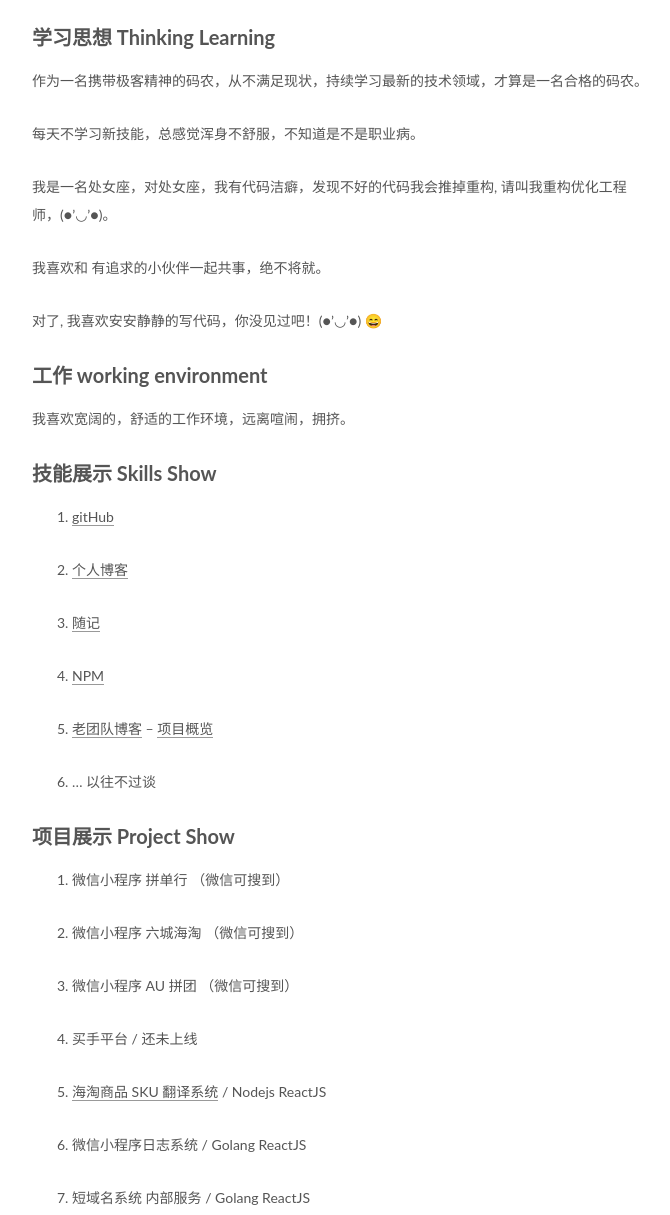
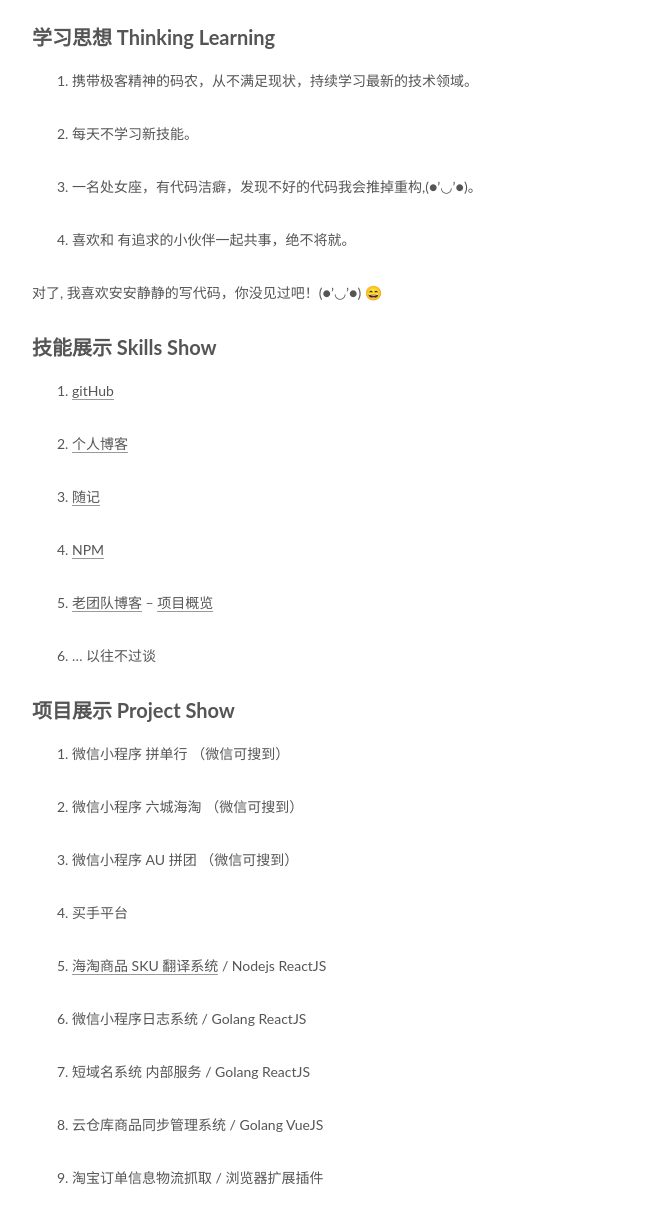
Before and after one commit to zanjs/zanjs.github.io, a plain HTML site: page about/index.html in a window 1280 px wide. Shown: the part 1309-2524 px from the top of the page, without its empty margins (428-1098 px from the left). Drawn offline with Linux system fonts and the light colour scheme; a web font is replaced by a local one.

Commit message:
Site updated: 2018-03-02 17:43:07

```diff
--- a/about/index.html
+++ b/about/index.html
@@ -93,7 +93,7 @@
 <meta property="og:description" content="一句话 Hello ! 大家好！ 我叫赞生，（90后）小小码农一枚！专注前端领域, 是的我是一名全栈前端架构师（前端打杂 (●’◡’●)）。   更新时间 写在一个阳光普照的过晌午时间。 2017年12月13日  介绍一下自己 主攻前端和NodeJS开发，5年+web前端开发经验，呆过大公司和小团队，带领团队利用最新技术解决业务快速发展过程中的各种业务场景问题。熟悉后端开发，有多个 API 服务，">
 <meta property="og:locale" content="zh-Hans">
 <meta property="og:image" content="https://assetcdn.500px.org/assets/home/home_cover-86eea8a3203efdf9e70a1712d8f6742e.jpg">
-<meta property="og:updated_time" content="2018-03-02T09:40:52.105Z">
+<meta property="og:updated_time" content="2018-03-02T09:42:48.451Z">
 <meta name="twitter:card" content="summary">
 <meta name="twitter:title" content="about">
 <meta name="twitter:description" content="一句话 Hello ! 大家好！ 我叫赞生，（90后）小小码农一枚！专注前端领域, 是的我是一名全栈前端架构师（前端打杂 (●’◡’●)）。   更新时间 写在一个阳光普照的过晌午时间。 2017年12月13日  介绍一下自己 主攻前端和NodeJS开发，5年+web前端开发经验，呆过大公司和小团队，带领团队利用最新技术解决业务快速发展过程中的各种业务场景问题。熟悉后端开发，有多个 API 服务，">
@@ -276,12 +276,17 @@
 <p>运维辅助为 <code>Linux</code> 打 <code>Call</code> ,  使用 <code>Linux</code> 系统多年。</p>
 <p>懒作做：我很懒，因为我喜欢自动化, 重复性的东西，我都喜欢 写自动脚本去帮我完成， 是的就是这么任性。</p>
 <p>喜欢面向 纯函数式编程思想, 崇尚 <code>Haskell</code>。</p>
-<h2 id="学习思想-Thinking-Learning"><a href="#学习思想-Thinking-Learning" class="headerlink" title="学习思想 Thinking Learning"></a>学习思想 Thinking Learning</h2><p>作为一名携带极客精神的码农，从不满足现状，持续学习最新的技术领域，才算是一名合格的码农。</p>
-<p>每天不学习新技能，总感觉浑身不舒服，不知道是不是职业病。</p>
-<p>我是一名处女座，对处女座，我有代码洁癖，发现不好的代码我会推掉重构, 请叫我重构优化工程师，(●’◡’●)。</p>
-<p>我喜欢和 有追求的小伙伴一起共事，绝不将就。</p>
+<h2 id="学习思想-Thinking-Learning"><a href="#学习思想-Thinking-Learning" class="headerlink" title="学习思想 Thinking Learning"></a>学习思想 Thinking Learning</h2><ol>
+<li><p>携带极客精神的码农，从不满足现状，持续学习最新的技术领域。</p>
+</li>
+<li><p>每天不学习新技能。</p>
+</li>
+<li><p>一名处女座，有代码洁癖，发现不好的代码我会推掉重构,(●’◡’●)。</p>
+</li>
+<li><p>喜欢和 有追求的小伙伴一起共事，绝不将就。</p>
+</li>
+</ol>
 <p>对了, 我喜欢安安静静的写代码，你没见过吧！(●’◡’●) 😄</p>
-<h2 id="工作-working-environment"><a href="#工作-working-environment" class="headerlink" title="工作 working environment"></a>工作 working environment</h2><p>我喜欢宽阔的，舒适的工作环境，远离喧闹，拥挤。</p>
 <h2 id="技能展示-Skills-Show"><a href="#技能展示-Skills-Show" class="headerlink" title="技能展示 Skills Show"></a>技能展示 Skills Show</h2><ol>
 <li><p><a href="https://github.com/zanjs" target="_blank" rel="external">gitHub</a></p>
 </li>
@@ -303,7 +308,7 @@
 </li>
 <li><p>微信小程序 AU 拼团 （微信可搜到）</p>
 </li>
-<li><p>买手平台 / 还未上线</p>
+<li><p>买手平台</p>
 </li>
 <li><p><a href="http://translate.anla.io" target="_blank" rel="external">海淘商品 SKU 翻译系统</a> / Nodejs ReactJS</p>
 </li>
@@ -319,7 +324,7 @@
 </li>
 <li><p><a href="http://www.brightpowersh.com/" target="_blank" rel="external">英文企业网站</a> / 响应式网站 / PHP JS</p>
 </li>
-<li><p>O2O生鲜 微信客户端和商家端 / 关闭</p>
+<li><p>O2O生鲜 微信客户端和商家端</p>
 </li>
 <li><p><a href="http://www.caiyiduo.com/" target="_blank" rel="external">才艺多</a></p>
 </li>
```
